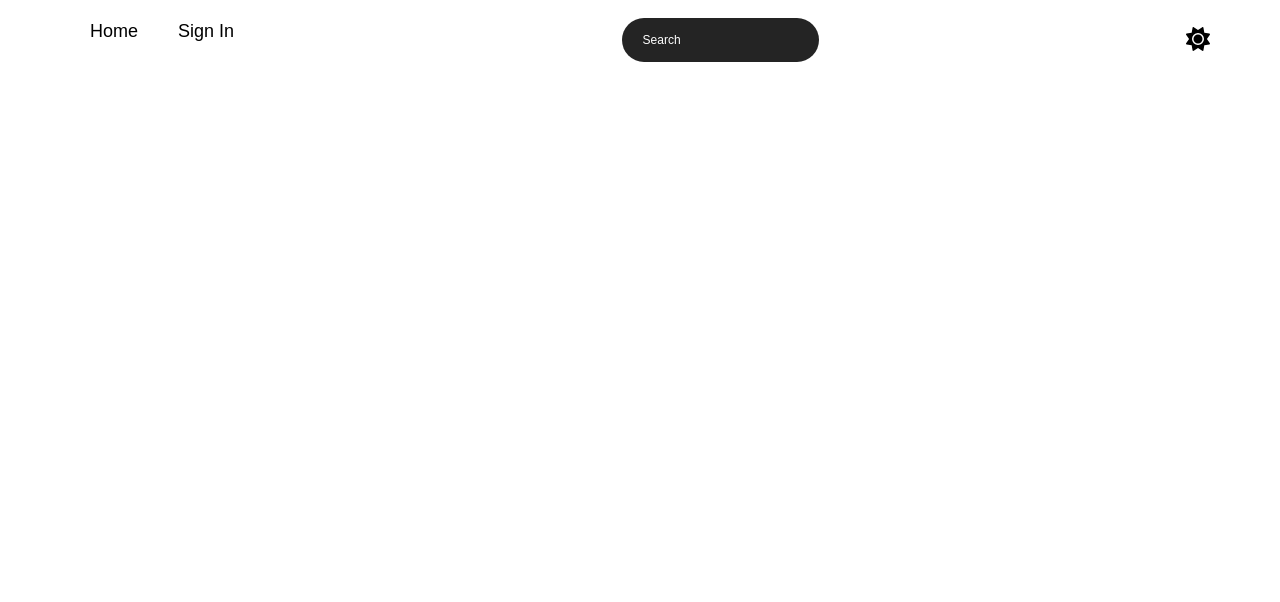
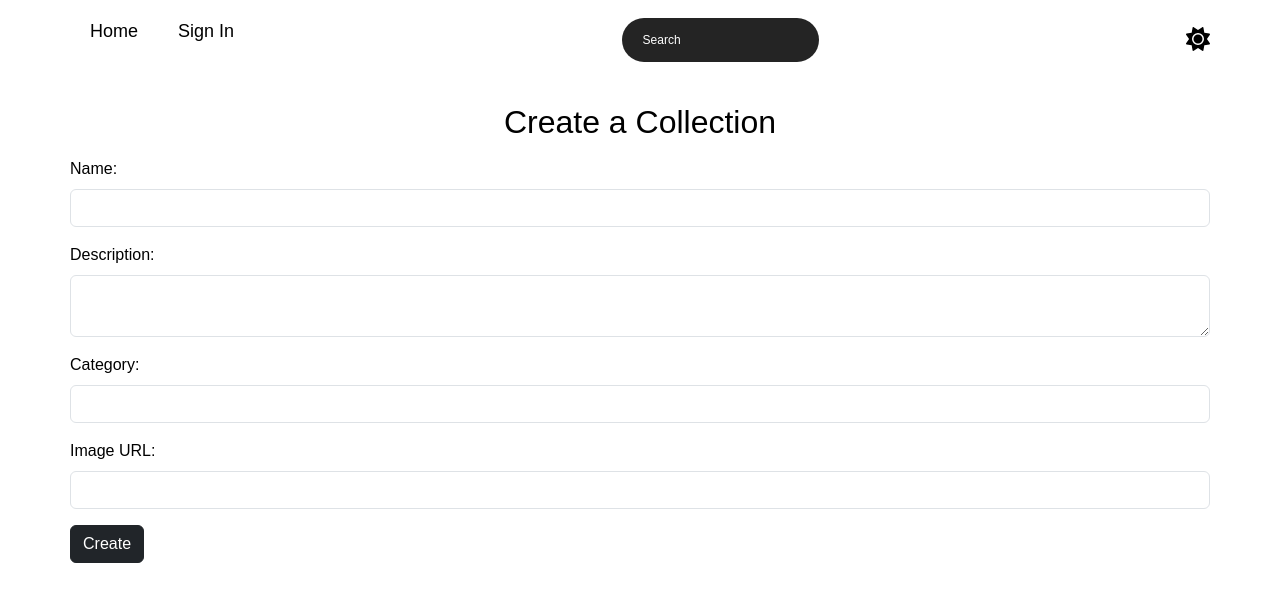
Before and after one commit to fatimahaj0/itransition-project, a React (Vite) app in the folder frontend/: page /create in a window 1280 px wide. Before the commit this address had no page. Shown: the top 602 px of the page. Built offline with nearby package versions, Linux system fonts and the light colour scheme.

Commit message:
create collection

```diff
--- a/frontend/src/App.jsx
+++ b/frontend/src/App.jsx
@@ -6,6 +6,7 @@ import Home from "./pages/home/Home";
 import SignIn from "./pages/signin/Signin";
 import SignUp from "./pages/signup/SignUp";
 import Items from "./pages/items/Items";
+import Collection from "./pages/collection/Collection";
 
 function App() {
   const [theme, setTheme] = useState('light');
@@ -28,6 +29,7 @@ function App() {
         <Route path="/signin" element={<SignIn />}></Route>
 		<Route path="/signup" element={<SignUp/>}></Route>
 		<Route path="/collection/:collectionId/items" element ={<Items />}> </Route>
+		<Route path="/create"  element ={<Collection />} > </Route>
 
       </Routes>
 
--- /dev/null
+++ b/frontend/src/pages/collection/Collection.jsx
@@ -0,0 +1,95 @@
+import React, { useState } from 'react';
+import axios from 'axios';
+
+const Collection = () => {
+  const [formData, setFormData] = useState({
+    name: '',
+    description: '',
+    category: '',
+    image: ''
+  });
+
+  const handleChange = (event) => {
+    setFormData(prev => ({
+      ...prev,
+      [event.target.name]: event.target.value
+    }));
+  };
+
+  const handleSubmit = (event) => {
+    event.preventDefault();
+
+    axios.post('http://localhost:8081/create', formData)
+      .then(res => {
+        console.log("Response from backend:", res);
+      })
+      .catch(err => console.log(err));
+
+    // Clear form after submission
+    setFormData({
+      name: '',
+      description: '',
+      category: '',
+      image: ''
+    });
+  }
+
+  return (
+    <div className="container">
+      <h2 className="mt-4 mb-3 text-center">Create a Collection</h2>
+
+      <form onSubmit={handleSubmit}>
+        <div className="mb-3">
+          <label htmlFor="name" className="form-label">Name:</label>
+          <input
+            type="text"
+            id="name"
+            name="name"
+            value={formData.name}
+            onChange={handleChange}
+            className="form-control"
+            required
+          />
+        </div>
+        <div className="mb-3">
+          <label htmlFor="description" className="form-label">Description:</label>
+          <textarea
+            id="description"
+            name="description"
+            value={formData.description}
+            onChange={handleChange}
+            className="form-control"
+            required
+          />
+        </div>
+        <div className="mb-3">
+          <label htmlFor="category" className="form-label">Category:</label>
+          <input
+            type="text"
+            id="category"
+            name="category"
+            value={formData.category}
+            onChange={handleChange}
+            className="form-control"
+            required
+          />
+        </div>
+        <div className="mb-3">
+          <label htmlFor="image" className="form-label">Image URL:</label>
+          <input
+            type="text"
+            id="image"
+            name="image"
+            value={formData.image}
+            onChange={handleChange}
+            className="form-control"
+            required
+          />
+        </div>
+        <button type="submit" className="btn btn-dark">Create</button>
+      </form>
+    </div>
+  );
+};
+
+export default Collection;
```
Also changed, not shown: 1 other file (tests, documents, lock files or other folders).
